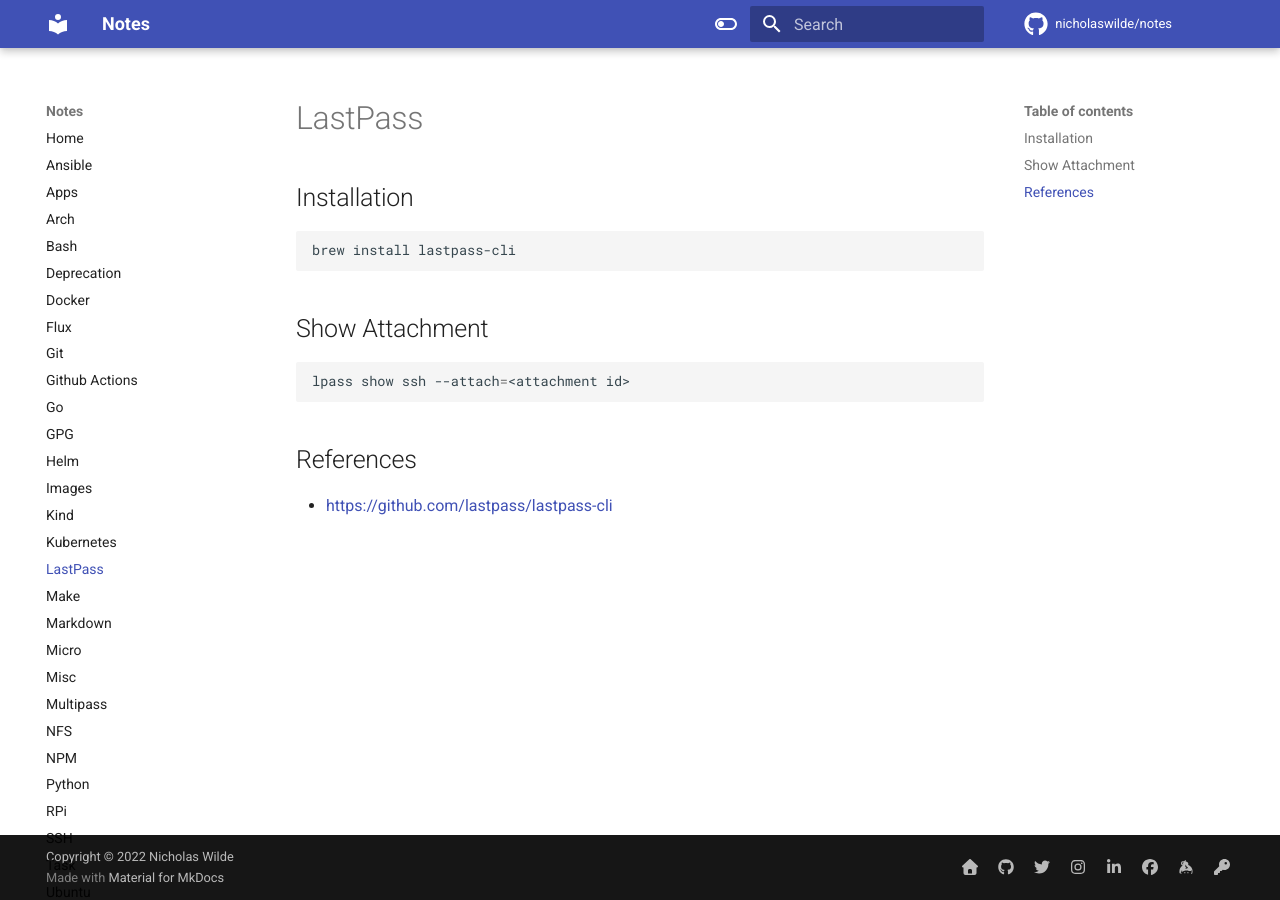
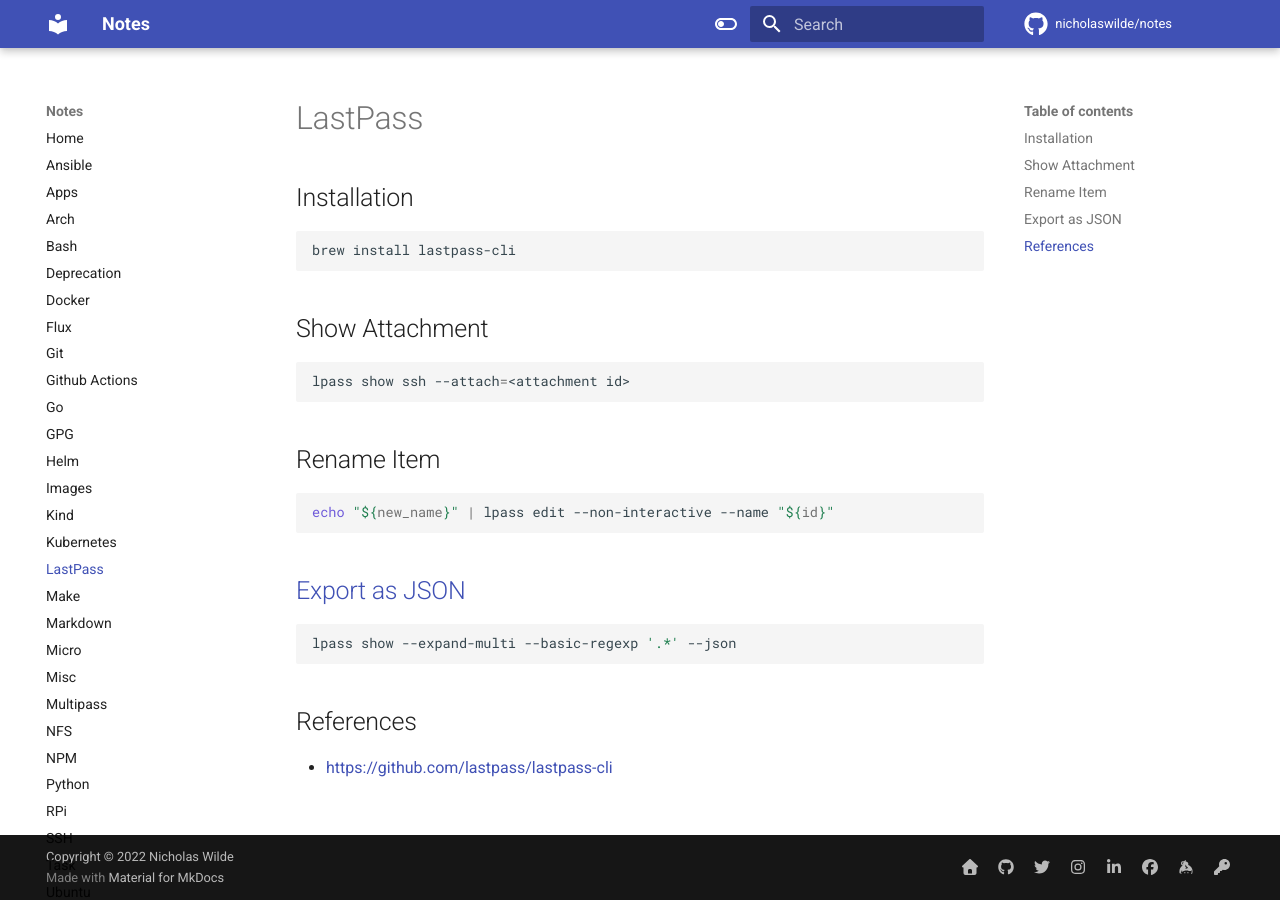
Before and after one commit to nicholaswilde/notes, an MkDocs documentation site: the page built from docs/lastpass.md, in a window 1280 px wide. Built offline with MkDocs 1.6.1 and Material for MkDocs 9.7.7, drawn with Linux system fonts in a browser that asks for light colours; comment, search, counter and statistics services are not loaded.

Commit message:
Add export as json
Signed-off-by: nιcнolaѕ wιlde <ncwilde43@gmail.com>

````diff
--- a/docs/lastpass.md
+++ b/docs/lastpass.md
@@ -12,6 +12,20 @@
 lpass show ssh --attach=<attachment id>
 ```
 
+## Rename Item
+
+```shell
+echo "${new_name}" | lpass edit --non-interactive --name "${id}"
+```
+
+## [Export as JSON][1]
+
+```shell
+lpass show --expand-multi --basic-regexp '.*' --json
+```
+
 ## References
 
 - <https://github.com/lastpass/lastpass-cli>
+
+[1]: https://github.com/lastpass/lastpass-cli/issues/560#issuecomment-724266729
````
